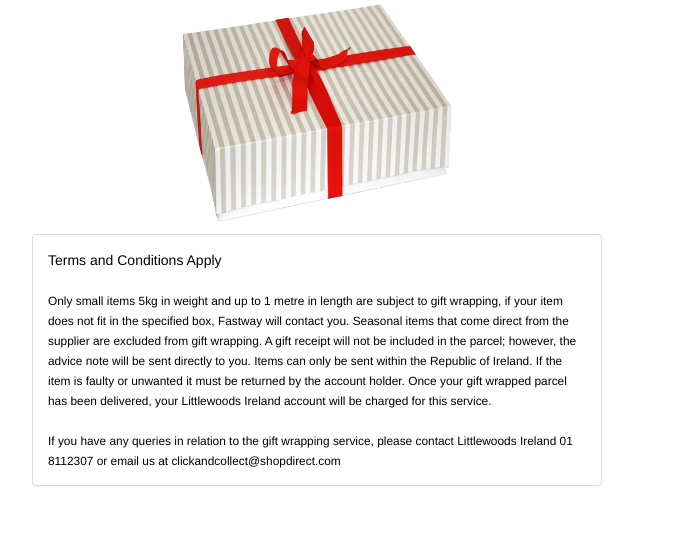
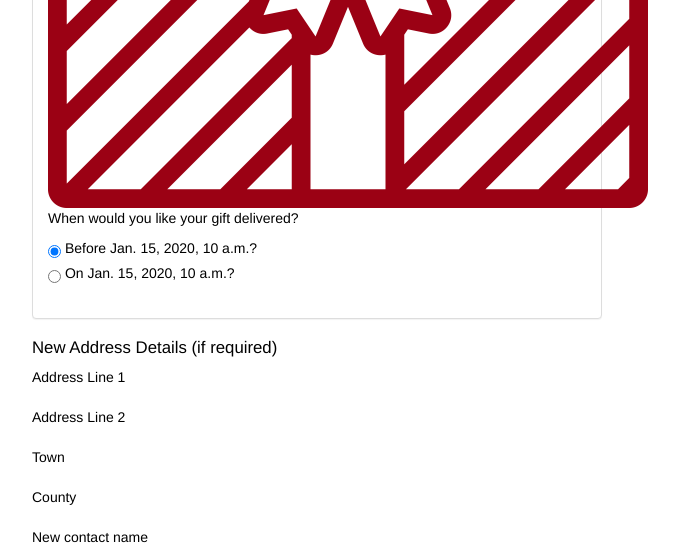
Before and after one commit to parcelconnect/littlewoods-testing, a Django app: template idv/templates/giftwrap/customer_request.html in a window 1280 px wide. Shown: the part 993-1552 px from the top of the page, without its empty margins (323-1002 px from the left). Before the commit the page ends 1479 px from the top, so only its background shows below. Run offline with Django 3.2, Linux system fonts and the light colour scheme; tables that the repository leaves empty hold one stand-in row (values such as "Sample post"); the template is opened without the code that fills it: values that come from a table or form of the project are taken from there, most other values are stand-ins (such as "Sample title", 1, 10 or a date in 2020); parts of the project's set-up code (start-up, migrations or seed data) failed here and were passed over; some libraries are stand-ins or nearby versions.

Commit message:
created delivery options panel

```diff
--- a/idv/templates/giftwrap/customer_request.html
+++ b/idv/templates/giftwrap/customer_request.html
@@ -42,11 +42,19 @@
                   {{ form.card_message|add_class:"form-control"|attr:"lwi-product-desc"|attr:"rows:3"}}
                </div>
                {% if special_date_name %}
-                  <div class="form-group">
-                    <strong><label for="deliver_by_special_date">Have your parcel delivered on {{ special_date_name }}?</label></strong>
-                     {{form.deliver_by_special_date.errors}}
-                    {{ form.deliver_by_special_date|attr:"type:checkbox"|attr:"id:deliver_by_special_date"|attr:"class:checkbox-inline" }}
-                 </div>
+                  <div class="panel panel-default special-delivery-options">
+                    <div class="panel-body">
+                      <img src="{% static "img/lwi-parcel-icon.png" %}"/>
+                      <p>When would you like your gift delivered?</p>
+                      <div class="form-group">
+                        <input type="radio" name="deliver_by_special_date" value="Before" class="radio-inline" checked="checked">
+                        <strong><label for="deliver_by_special_date">Before {{ special_date_name }}?</label></strong>
+                       <br>
+                       <input type="radio" name="deliver_by_special_date" value="On" class="radio-inline">
+                      <strong><label for="deliver_by_special_date">On {{ special_date_name }}?</label></strong>
+                     </div>
+                    </div>
+                  </div>
                 {% endif %}
                <h5 style="font-size:1.20em;">New Address Details (if required)</h5>
                <div class="form-group">
```
